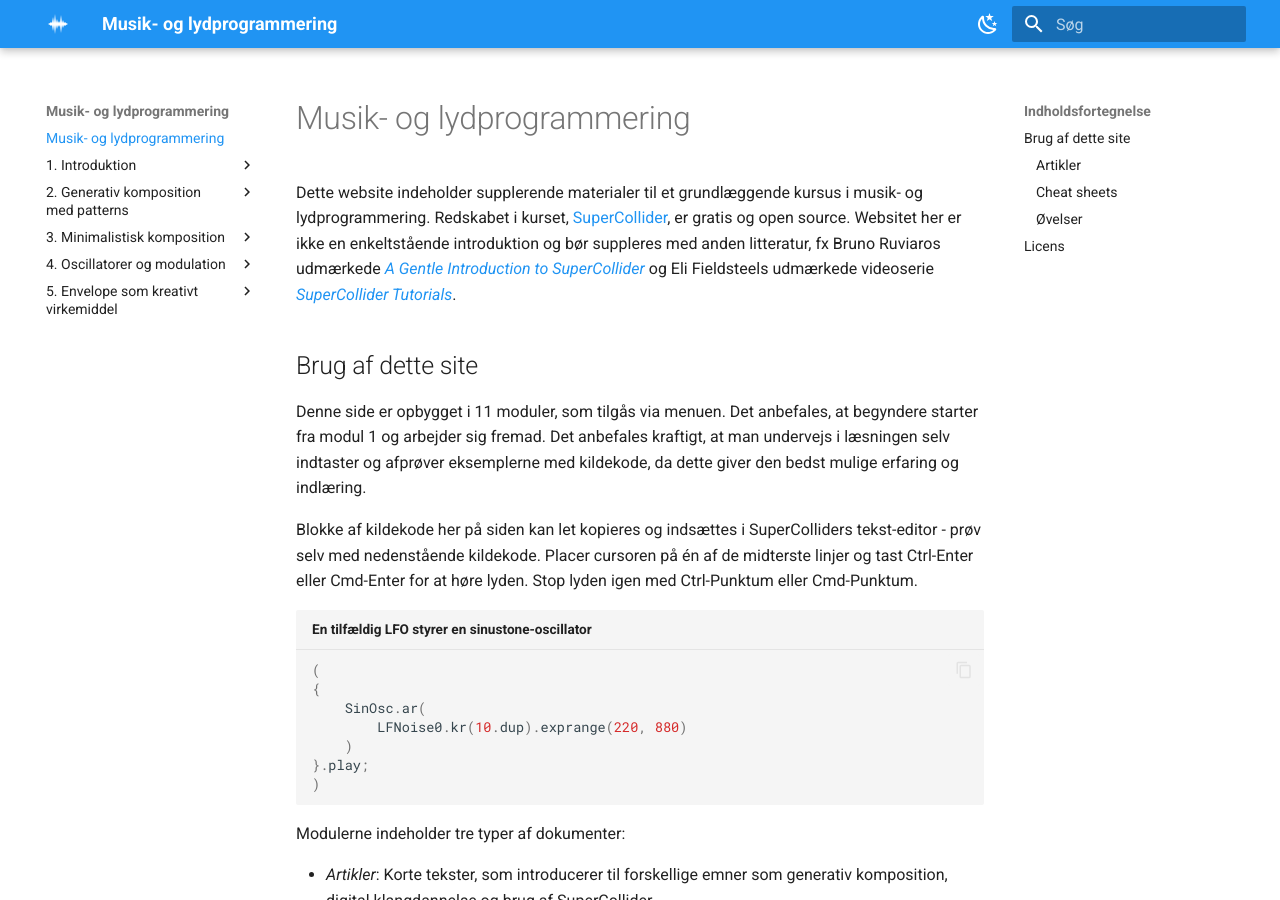
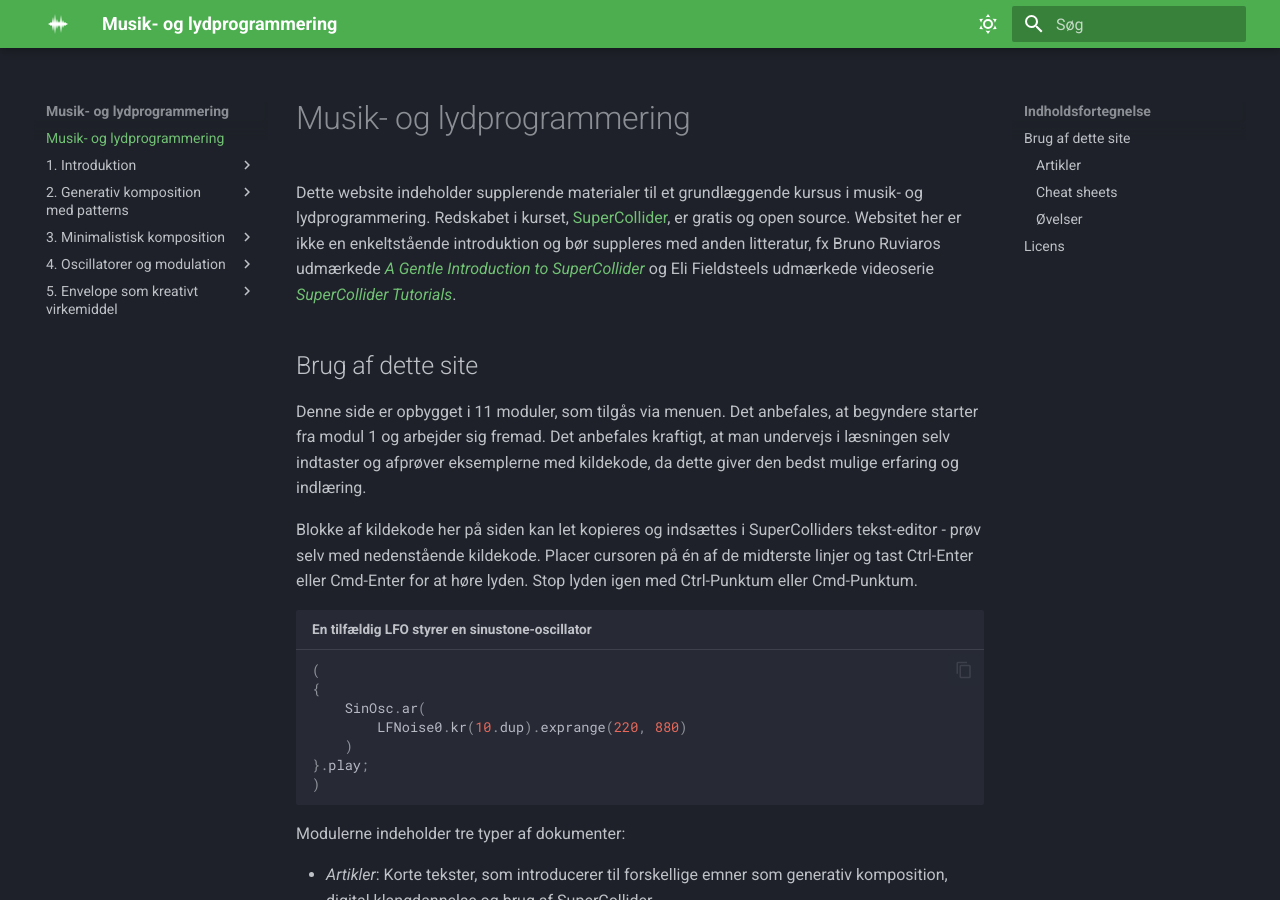
Before and after one commit to sparkletop/sparkletop.github.io, an MkDocs documentation site: the page built from docs/index.md, in a window 1280 px wide and 900 px high. Built offline with MkDocs 1.6.1 and Material for MkDocs 9.7.7, drawn with Linux system fonts in a browser that asks for light colours.

Commit message:
set slate as default theme

```diff
--- a/mkdocs.yml
+++ b/mkdocs.yml
@@ -13,18 +13,18 @@ theme:
   icon:
     logo: material/waveform
   palette:
+    - scheme: slate
+      toggle:
+        icon: material/weather-sunny
+        name: Switch to light mode
+      primary: green
+      accent: lime
     - scheme: default
       toggle:
         icon: material/weather-night
         name: Switch to dark mode
       primary: blue
       accent: indigo
-    - scheme: slate
-      toggle:
-        icon: material/weather-sunny
-        name: Switch to light mode
-      primary: green
-      accent: lime
 
 plugins:
   - tags:
```
